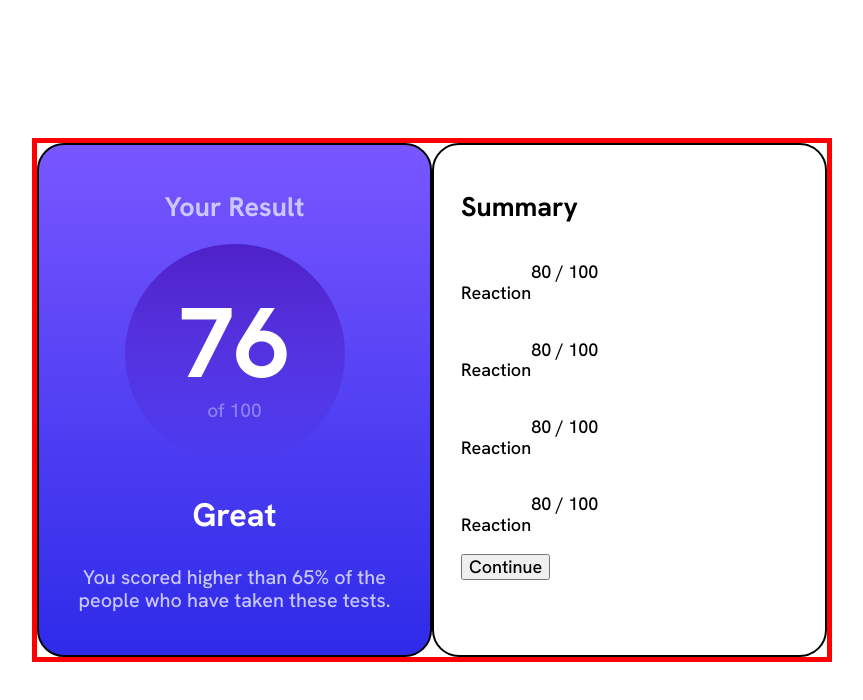
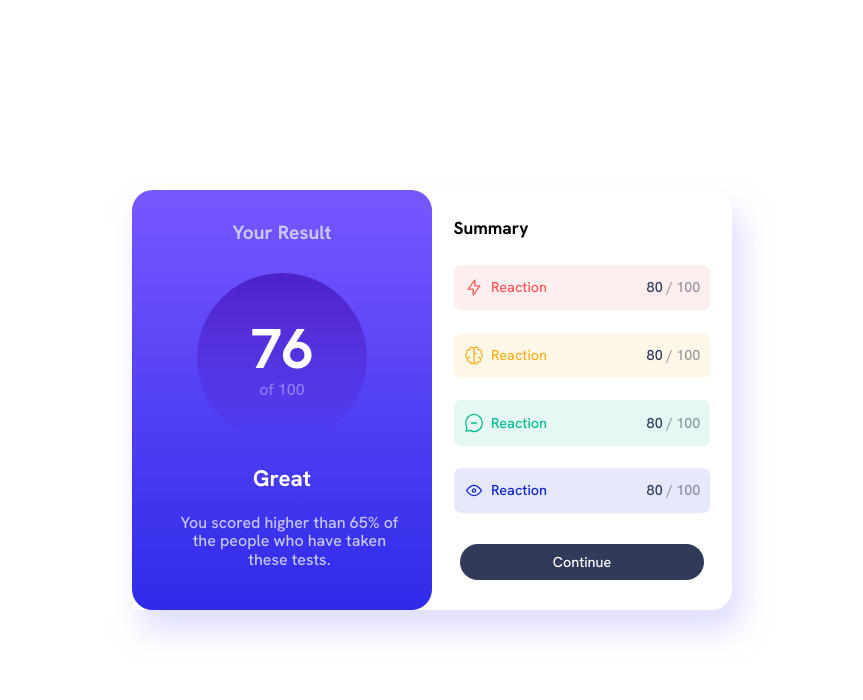
Before and after one commit to ifcoder1/results-summary-component, a plain HTML site: page index.html in a window 1280 px wide. Shown: the whole page, without its empty margins (208-1071 px from the left). Drawn offline with Linux system fonts and the light colour scheme.

Commit message:
updated 2

```diff
--- a/css/styles.css
+++ b/css/styles.css
@@ -8,38 +8,48 @@ body {
     place-items: center;
     margin: 0;
     font-family: 'Hanken Grotesk', sans-serif;
-    font-size: 18px;
+    font-size: 16px;
+
 }
 
 
 .main-content {
     display: flex;
-    width: 800px;
-    border: 5px solid red;
+    width: 600px;
+
+    box-shadow: 10px 20px 30px hsl(241, 100%, 89%, 0.6);
+    border-top-right-radius: 1.3em;
+    border-bottom-right-radius: 1.3em;
+    transform: scale(1);
 }
 
-.main-content .left-column, .main-content .right-column {
-    width: 50%;
+.left-column, .right-column {
     padding: 1.3em 1.5em;
-    border: 2px solid black;
-    border-radius: 1.5em;
 }
 
 /* Left Column */
 
 .left-column {
     text-align: center;
-    background: linear-gradient(hsl(252, 100%, 67%), hsl(241, 81%, 54%))
+    background: linear-gradient(hsl(252, 100%, 67%), hsl(241, 81%, 54%));
+    width: 50%;
+    border-radius: 1.3em;
 }
 
 .left-column h2, .result-text {
     color: hsl(241, 100%, 89%);
 }
 
+.left-column h2, .right-column h2 {
+    font-size: 1.2em;
+    margin-top: 0.6em;
+    margin-bottom: 1.5em;
+}
+
 .circle {
     border-radius: 50%;
-    width: 220px;
-    height: 220px;
+    width: 170px;
+    height: 170px;
     margin: auto;
     display: flex;
     justify-content: center;
@@ -48,7 +58,7 @@ body {
 }
 
 .circle h1 {
-    font-size: 5.5em;
+    font-size: 3.5em;
     margin: 0;
 }
 
@@ -58,21 +68,103 @@ body {
 
 .circle p {
     margin: 0;
-    font-size: 1.2rem;
+    font-size: 1rem;
     color: hsl(241, 100%, 89%, 0.5);
 }
 
 .status {
-    font-size: 1.8em;
+    font-size: 1.4em;
     font-weight: 700;
 }
 
 .result-text {
-    font-size: 1.1em;
+    font-size: 1em;
+    width: 90%;
+    margin: 0 auto;
+    margin: 20px;
 }
 
 /* Right Column */
 
+.right-column {
+    padding-right: 1em;
+    width: 50%;
+    padding-right: 1.5em;
+    border-radius: 1.3em;
+    font-size: 0.9em;
+    border-top-left-radius: unset;
+    border-bottom-left-radius: unset;
+}
+
 .box {
     display: flex;
+    justify-content: space-between;
+    border-radius: 0.5em;
+    padding: 0 10px;
 }
+
+.stats {
+    height: 65%;
+    display: flex;
+    flex-direction: column;
+    justify-content: space-between;
+}
+
+.reaction {
+    color: hsl(0, 100%, 67%);
+    background-color: hsla(0, 100%, 67%, 0.1)
+}
+
+.memory {
+    color: hsl(39, 100%, 56%);
+    background-color: hsla(39, 100%, 56%, 0.1)
+}
+.verbal {
+    color: hsl(166, 100%, 37%);
+    background-color: hsla(166, 100%, 37%, 0.1)
+}
+.visual {
+    color: hsl(234, 85%, 45%);
+    background-color: hsla(234, 85%, 45%, 0.1)
+}
+
+.box > p {
+    color: hsl(224, 30%, 27%);
+}
+
+.box .grey {
+    color: hsl(224, 30%, 27%, 0.5);
+}
+
+.box .left {
+    width: 75%;
+    display: flex;
+}
+
+.left img {
+    width: 1.4em;
+}
+
+.left p {
+    margin-left: 0.5em;
+}
+
+button {
+    display: block;
+    background-color:hsl(224, 30%, 27%);
+    color: hsl(0, 0%, 100%);
+    width: 95%;
+    padding: 10px 15px;
+    border-radius: 2rem;
+    border: none;
+    margin: 0 auto;
+    margin-top: 2.1em;
+}
+
+button:hover {
+    background-color:hsl(224, 30%, 27%, 0.9)
+}
+
+button:active {
+    background: linear-gradient(hsl(252, 100%, 67%), hsl(241, 81%, 54%));
+}
--- a/index.html
+++ b/index.html
@@ -37,40 +37,32 @@
       <h2>Summary</h2>
       <div class="stats">
         <div class="box reaction">
-          <div class="left">
-            <img src="" alt="">
+          <span class="left">
+            <img src="./assets/images/icon-reaction.svg" alt="">
             <p>Reaction</p>
-          </div>
-          <div class="right">
-            <p>80 / 100</p>
-          </div>
+          </span>
+          <p>80 <span class="grey">/ 100</span></p>
         </div>
         <div class="box memory">
-          <div class="left">
-            <img src="" alt="">
+          <span class="left">
+            <img src="./assets/images/icon-memory.svg" alt="">
             <p>Reaction</p>
-          </div>
-          <div class="right">
-            <p>80 / 100</p>
-          </div>
+          </span>
+          <p>80 <span class="grey">/ 100</span></p>
         </div>
         <div class="box verbal">
-          <div class="left">
-            <img src="" alt="">
+          <span class="left">
+            <img src="./assets/images/icon-verbal.svg" alt="">
             <p>Reaction</p>
-          </div>
-          <div class="right">
-            <p>80 / 100</p>
-          </div>
+          </span>
+          <p>80 <span class="grey">/ 100</span></p>
         </div>
         <div class="box visual">
-          <div class="left">
-            <img src="" alt="">
+          <span class="left">
+            <img src="./assets/images/icon-visual.svg" alt="">
             <p>Reaction</p>
-          </div>
-          <div class="right">
-            <p>80 / 100</p>
-          </div>
+          </span>
+          <p> 80 <span class="grey">/ 100</span></p>
         </div>
       </div>
 
```
Also changed, not shown: assets/fonts/HankenGrotesk-VariableFont_wght.ttf (deleted), assets/fonts/README.txt (deleted), assets/fonts/static/HankenGrotesk-Bold.ttf (deleted), assets/fonts/static/HankenGrotesk-ExtraBold.ttf (deleted), assets/fonts/static/HankenGrotesk-Medium.ttf (deleted).
